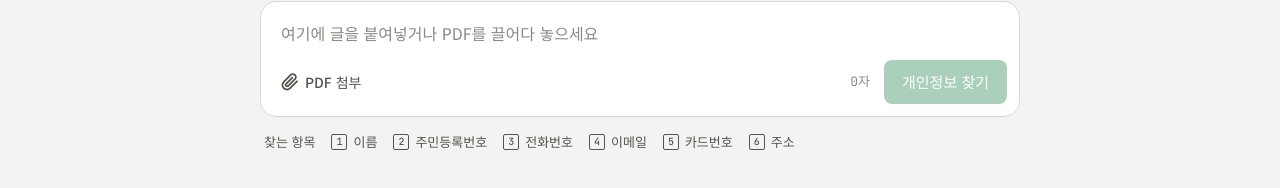
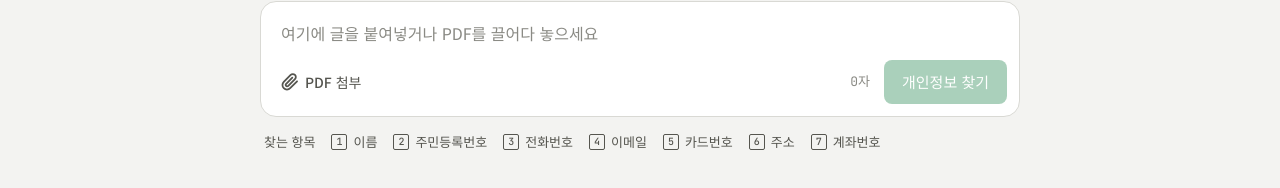
Before and after one commit to sbychul/2026_hackathon, a React (Vite) app: page / in a window 1280 px wide. Shown: the part 376-564 px from the top of the page. Built offline with nearby package versions, Linux system fonts and the light colour scheme.

Commit message:
fix: 계좌번호 룰을 화면 순서 목록에 추가 (#16)

```diff
--- a/src/components/ruleDisplay.ts
+++ b/src/components/ruleDisplay.ts
@@ -1,7 +1,7 @@
 import { RULES, type RuleId } from '../rules/rules'
 
-// 시안에서 룰을 보여주는 순서. 번호는 이 순서의 1부터 매긴다.
-export const RULE_ORDER: RuleId[] = ['name', 'rrn', 'phone', 'email', 'card', 'address']
+// 시안에서 룰을 보여주는 순서. 번호는 이 순서의 1부터 매긴다. 계좌번호는 시안 이후 추가돼 맨 뒤에 둔다.
+export const RULE_ORDER: RuleId[] = ['name', 'rrn', 'phone', 'email', 'card', 'address', 'account']
 
 // 룰 id로 화면에 보일 번호와 이름을 구한다.
 export const ruleNum = (id: RuleId) => RULE_ORDER.indexOf(id) + 1
```
